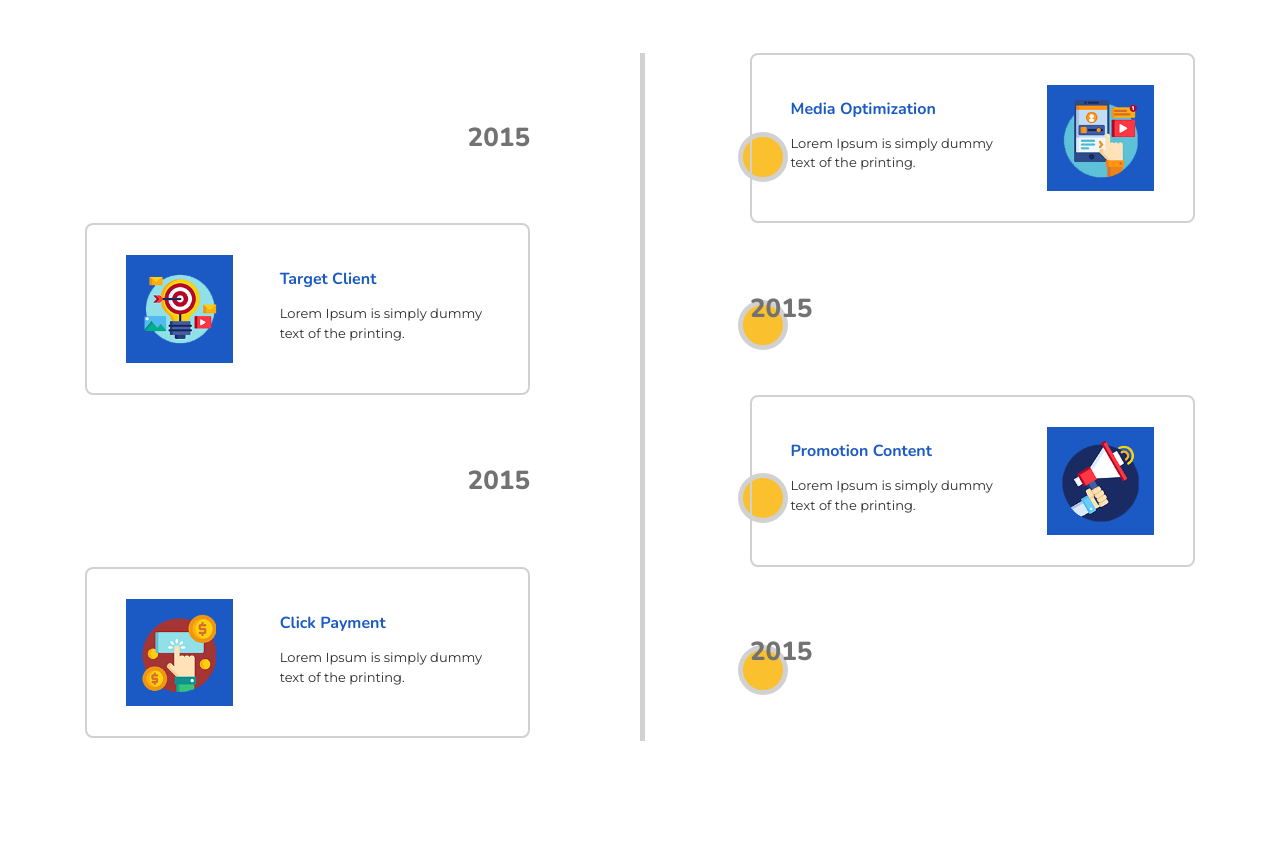
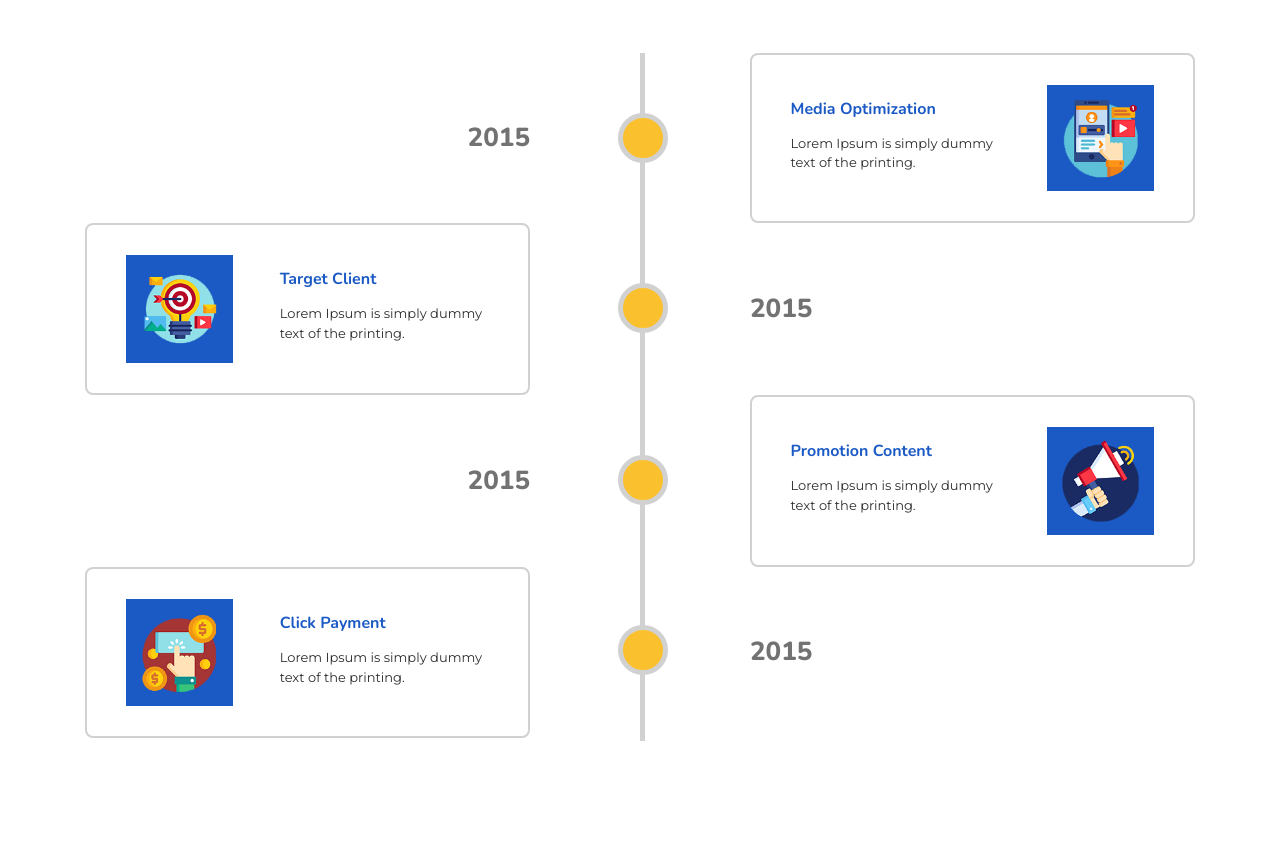
Before and after one commit to fujaelsuhag/Corporate-Agency-Website, a plain HTML site: page about.html in a window 1280 px wide. Shown: the part 1263-2128 px from the top of the page. Drawn offline with nearby package versions, Linux system fonts and the light colour scheme.

Commit message:
Responsive design completed

```diff
--- a/about.html
+++ b/about.html
@@ -17,6 +17,7 @@
 
     <!-- Custom CSS -->
     <link rel="stylesheet" href="css/style.min.css">
+    <link rel="stylesheet" href="css/responsive.min.css">
 </head>
 <body>
 
@@ -25,8 +26,8 @@
         <div class="container">
             <!-- Nav start -->
             <nav class="navbar px-0 navbar-dark navbar-expand-lg text-uppercase">
-                <a class="navbar-brand" href="#">
-                    <img class="w-75" src="img/logo.png" alt="">
+                <a class="navbar-brand" href="index.html">
+                    <img class="w-75" src="img/logo.png" alt="Logo">
                 </a>
                 <button class="navbar-toggler" type="button" data-toggle="collapse" data-target="#navbarSupportedContent" aria-controls="navbarSupportedContent" aria-expanded="false" aria-label="Toggle navigation">
                   <span class="navbar-toggler-icon"></span>
@@ -96,13 +97,13 @@
     <section class="brand_section">
         <div class="container">
             <div class="row justify-content-center">
-                <div class="col-4">
+                <div class="col-lg-4 mb-lg-0 mb-4">
                     <img src="img/about_one.png" alt="">
                 </div>
-                <div class="col-4">
+                <div class="col-lg-4 mb-lg-0 mb-4">
                     <img src="img/about_two.png" alt="">
                 </div>
-                <div class="col-4">
+                <div class="col-lg-4">
                     <img src="img/about_three.png" alt="">
                 </div>
             </div>
@@ -113,19 +114,21 @@
 
     <!-- Story section start -->
     <section class="story_section">
-        <div class="line d-lg-inline d-sm-none"></div>
-        <div class="circles  d-lg-inline d-sm-none">
-            <div class="circle_one"></div>
-            <div class="circle_two"></div>
-            <div class="circle_three"></div>
-            <div class="circle_four"></div>
+        <div class="line d-lg-inline d-none">
+            <div class="circle one"></div>
+            <div class="circle two"></div>
+            <div class="circle three"></div>
+            <div class="circle four"></div>
+        </div>
+        <div class="circles  d-lg-inline d-none">
+
         </div>
         <div class="container">
             <div class="story_title text-center">
                 <h3>OUR</h3>
                 <h2>Story</h2>
             </div>
-            <div class="row justify-content-between mb-lg-0 mb-sm-4">
+            <div class="row justify-content-between mb-lg-0 mb-4">
                 <div class="col-lg-5 d-flex justify-content-end align-items-center">
                     <span>2015</span>
                 </div>
@@ -143,7 +146,7 @@
                     </div>
                 </div>
             </div>
-            <div class="row justify-content-between mb-lg-0 mb-sm-4">
+            <div class="row justify-content-between mb-lg-0 mb-4">
                 <div class="col-lg-5">
                     <div class="story_detail">
                         <div class="row justify-content-around">
@@ -161,7 +164,7 @@
                     <span>2015</span>
                 </div>
             </div>
-            <div class="row justify-content-between mb-lg-0 mb-sm-4">
+            <div class="row justify-content-between mb-lg-0 mb-4">
                 <div class="col-lg-5 d-flex justify-content-end align-items-center">
                     <span>2015</span>
                 </div>
@@ -179,7 +182,7 @@
                     </div>
                 </div>
             </div>
-            <div class="row justify-content-between mb-lg-0 mb-sm-4">
+            <div class="row justify-content-between">
                 <div class="col-lg-5">
                     <div class="story_detail">
                         <div class="row justify-content-around">
@@ -206,7 +209,7 @@
     <section class="idea_section">
         <div class="container">
             <div class="row">
-                <div class="col-lg-4">
+                <div class="col-lg-4 mb-lg-0 mb-4">
                     <div class="idea_one">
                         <img src="img/idea_one.png" alt="Idea Image">
                     </div>
@@ -225,7 +228,7 @@
                         </div>
                     </div>
                     <div class="row ">
-                        <div class="idea_four">
+                        <div class="idea_four w-100">
                             <img src="img/idea_four.png" alt="Idea Image">
                         </div>
                     </div>
@@ -277,7 +280,7 @@
                     </div>
                 </div>
                 <div class="col-lg-3 mb-4">
-                    <img class="img-fluid w-100" src="img/logo.png" alt="">
+                    <img class="img-fluid" src="img/logo.png" alt="">
                 </div>
             </div>
         </div>
--- a/responsive.scss
+++ b/responsive.scss
@@ -1,8 +1,29 @@
+@media only screen and (min-width: 1200px){
+    .story_section{
+        .line{
+            .one {
+                top: 60px;
+            }
+            .two {
+                top: 230px;
+            }
+            .three {
+                top: 402px;
+            }
+            .four {
+                top: 572px;
+            }
+        }
+    }
+}
+
+
 @media only screen and (max-width: 991px){
     .boxes {
         margin-top: 80px;
     }
 }
+
 
 @media only screen and (max-width:  576px){
     .boxes{
@@ -14,6 +35,8 @@
         }
     }
 }
+
+
 @media only screen and (max-width:  450px){
     .home_content_section{
         .line_and_gulla {
@@ -34,6 +57,7 @@
     }
 }
 
+
 @media only screen and (min-width: 450px) and (max-width: 576px){
     .home_content_section{
         .line_and_gulla {
@@ -53,6 +77,7 @@
         }
     }
 }
+
 
 @media only screen and (min-width: 576px) and (max-width: 768px){
     .home_content_section{
@@ -75,6 +100,7 @@
     }
 }
 
+
 @media only screen and (min-width: 768px) and (max-width: 992px){
     .home_content_section{
          .line_and_gulla {
@@ -90,6 +116,7 @@
         }
     }
 }
+
 
 @media only screen and (min-width: 992px) and (max-width: 1200px){
     .home_content_section{
--- a/style.scss
+++ b/style.scss
@@ -259,48 +259,26 @@ hr{
         background-color: #d1d1d1;
         left: 50%;
         top: 218px;
-    }
-    .circles{
-        position: relative;
-        .circle_one{
+        .circle{
             position: absolute;
             width: 50px;
             height: 50px;
             border: 5px solid #d1d1d1;
             background-color: #fac02e;
             border-radius: 50%;
-            left: 738px;
-            top: 227px;
+            left: -22px;
         }
-        .circle_two{
-            position: absolute;
-            width: 50px;
-            height: 50px;
-            border: 5px solid #d1d1d1;
-            background-color: #fac02e;
-            border-radius: 50%;
-            left: 738px;
-            top: 395px;
+        .one{
+            top: 68px;
         }
-        .circle_three{
-            position: absolute;
-            width: 50px;
-            height: 50px;
-            border: 5px solid #d1d1d1;
-            background-color: #fac02e;
-            border-radius: 50%;
-            left: 738px;
-            top: 568px;
+        .two{
+            top: 255px;
         }
-        .circle_four{
-            position: absolute;
-            width: 50px;
-            height: 50px;
-            border: 5px solid #d1d1d1;
-            background-color: #fac02e;
-            border-radius: 50%;
-            left: 738px;
-            top: 740px;
+        .three{
+            top: 440px;
+        }
+        .four{
+            top: 628px;
         }
     }
     .story_title{
```
Also changed, not shown: blog.html (+4 -3 lines), contact.html (+4 -3 lines), index.html (+2 -2 lines), service.html (+12 -11 lines), css/responsive.min.css, css/style.min.css.
